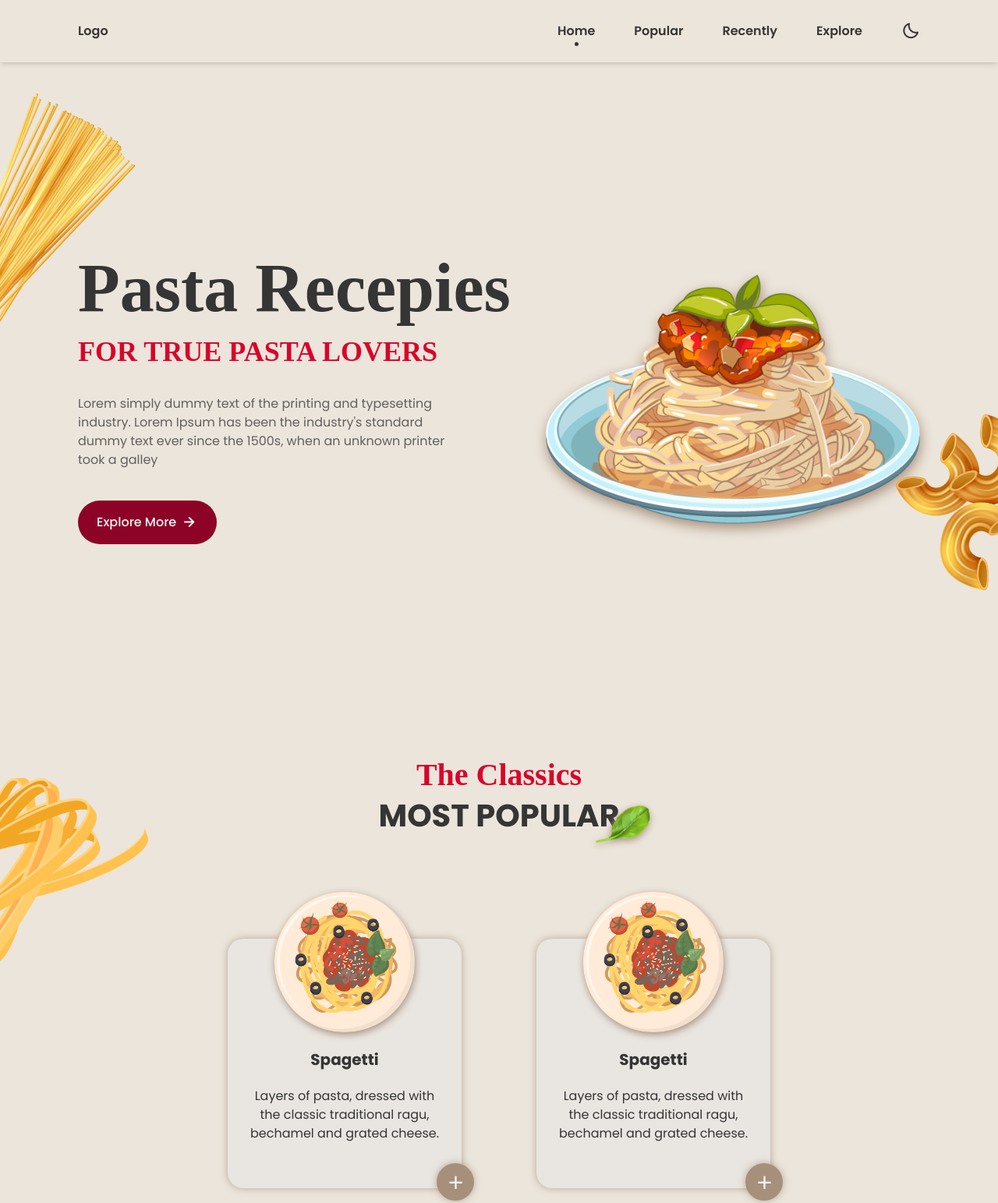
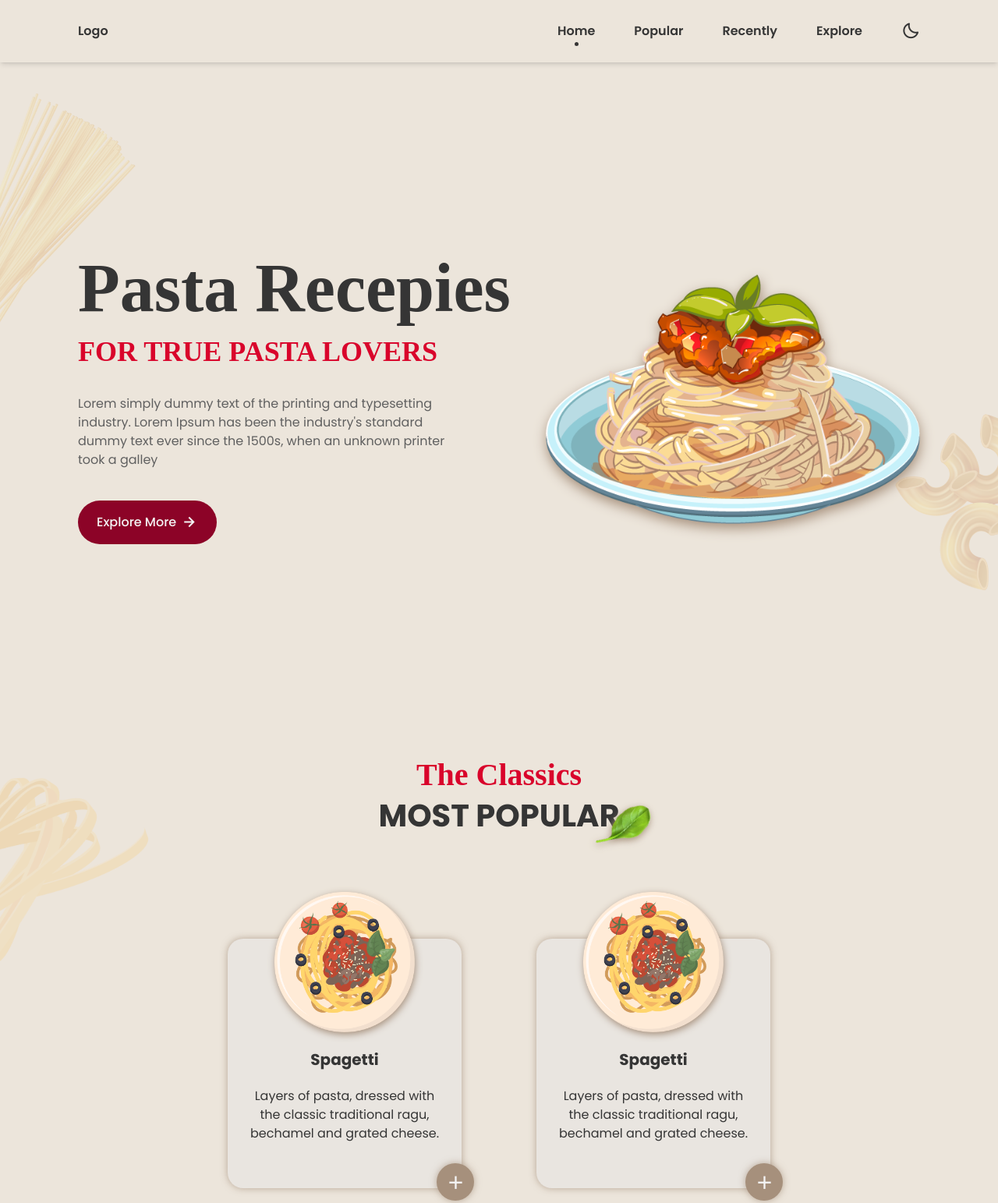
Before and after one commit to TLNRB/pastaPerfect, a website: page index.html in a window 1280 px wide. Shown: the top 1543 px of the page at 78% size. Drawn offline with nearby package versions, Linux system fonts and the light colour scheme; a web font is replaced by a local one.

```diff
--- a/index.html
+++ b/index.html
@@ -56,9 +56,9 @@
     <img class="img-shadow hidden absolute h-[50rem] top-[3rem] right-[2rem] xxl:block xxl:right-[7.5rem] xxxl:right-[12rem]" src="./images/hero.png" alt="Pasta illustration with ingridients">
     <img class="img-shadow mx-auto my-[4rem] w-[15rem] sm:w-[20rem] sm:my-[5rem] md:w-[30rem] xl:my-auto xl:mx-auto xl:h-[20rem] xl:top-[22rem] xl:right-[6.25rem] xl:absolute xxl:hidden" src="./images/pasta-cooked.png" alt="A plate of carbonara illustration">
     <!-- <img class="hidden absolute h-[20rem] top-[7.5rem] left-[-4rem] rotate-[37deg] md:block xxl:h-[26.75rem] xxl:left-[-5rem]" src="./images/sidePasta.png" alt="Spagetti illustration"> -->
-    <img class="hidden absolute h-[20rem] top-[7rem] left-0 md:block xxl:h-[26.75rem]" src="./images/types/sideSpaghetti2Cut.png" alt="Spagetti illustration">
+    <img class="opacity-20 hidden absolute h-[20rem] top-[7rem] left-0 md:block xxl:h-[26.75rem]" src="./images/types/sideSpaghetti2Cut.png" alt="Spagetti illustration">
     <!-- <img class="hidden absolute h-[10rem] bottom-[2rem] right-[-3.5rem] rotate-[-70deg] md:block xxl:hidden" src="./images/sidePastaMacaroni.png" alt="Macaroni illustration"> -->
-    <img class="hidden absolute h-[19rem] bottom-[1rem] right-0 md:block xxl:hidden" src="./images/types/sideMacaroniCut.png" alt="Macaroni illustration">
+    <img class="opacity-20 hidden absolute h-[19rem] bottom-[1rem] right-0 md:block xxl:hidden" src="./images/types/sideMacaroniCut.png" alt="Macaroni illustration">
   </section>
 
   <!-- Popular Section -->
@@ -101,9 +101,9 @@
 
     </div>
     <!-- <img class="hidden absolute h-[10rem] top-[1rem] left-[-3rem] rotate-[-75deg] md:block md:left-[-8rem] md:h-[14rem]" src="./images/sidePastaFettuchini.png" alt="Lasagna pasta illustration"> -->
-    <img class="hidden absolute h-[20rem] top-0 left-0 md:block lg:h-[25rem]" src="./images/types/sideFettucchiniCut.png" alt="Lasagna pasta illustration">
+    <img class="opacity-20 hidden absolute h-[20rem] top-0 left-0 md:block lg:h-[25rem]" src="./images/types/sideFettucchiniCut.png" alt="Lasagna pasta illustration">
     <!-- <img class="hidden absolute h-[16rem] top-[40rem] right-[-12rem] rotate-[-136deg] xxxl:block xxl:right-[-12rem]" src="./images/lasagna.png" alt="Fettuchini pasta illustration"> -->
-    <img class="hidden absolute h-[30rem] top-[35rem] right-0 xxxl:block" src="./images/types/sideLasagnaCut.png" alt="Fettuchini pasta illustration">
+    <img class="opacity-20 hidden absolute h-[30rem] top-[35rem] right-0 xxxl:block" src="./images/types/sideLasagnaCut.png" alt="Fettuchini pasta illustration">
   </section>
 
 
```
